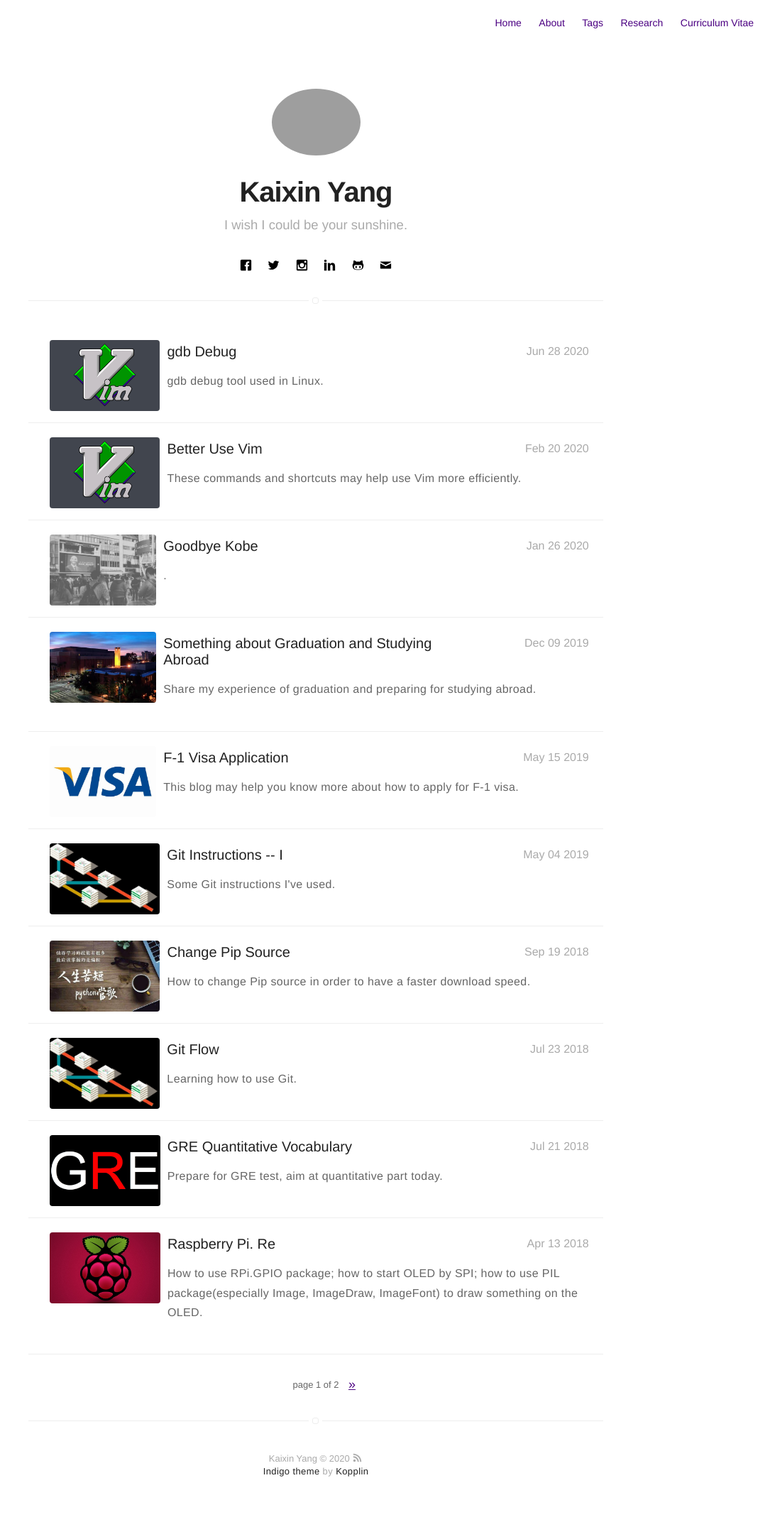
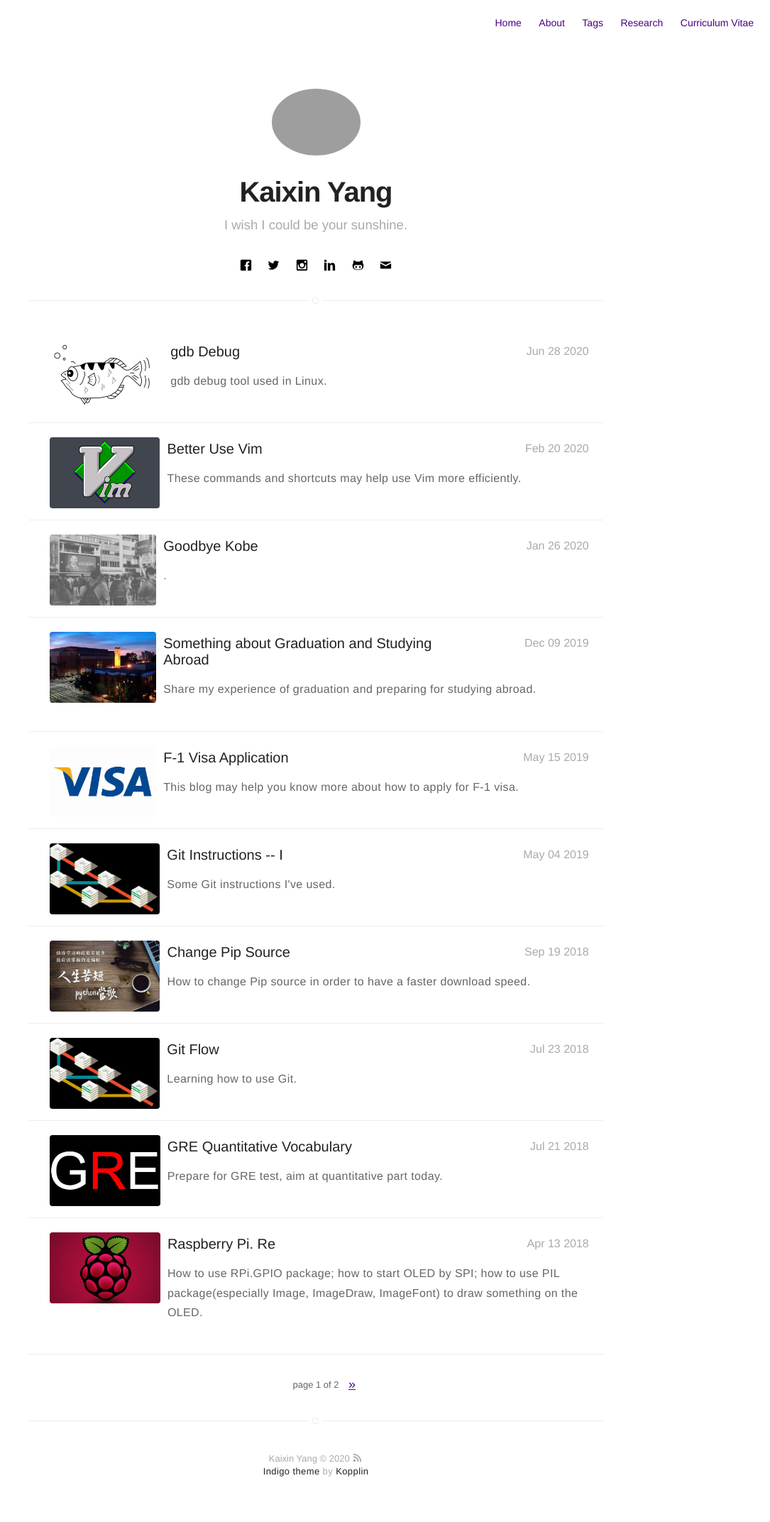
Before and after one commit to SceneryInMirror/SceneryInMirror.github.io, a Jekyll site: the page built from blog/index.html, in a window 1280 px wide. Shown: the whole page at 71% size, without its empty margins (195-1280 px from the left). Built offline with Jekyll 4.4.1, drawn with Linux system fonts in a browser that asks for light colours; the list of posts is cut into pages by our own code.

Commit message:
2020.06.28

```diff
--- a/_posts/2020-06-27-gdb-Debug.markdown
+++ b/_posts/2020-06-27-gdb-Debug.markdown
@@ -2,7 +2,7 @@
 title: "gdb Debug"
 layout: post
 date: 2020-06-28 00:00
-img: vim.jpg
+img: gdb.png
 headerImage: True
 tag: [Linux, Learning]
 category: blog
```
Also changed, not shown: assets/images/gdb.png (added).
